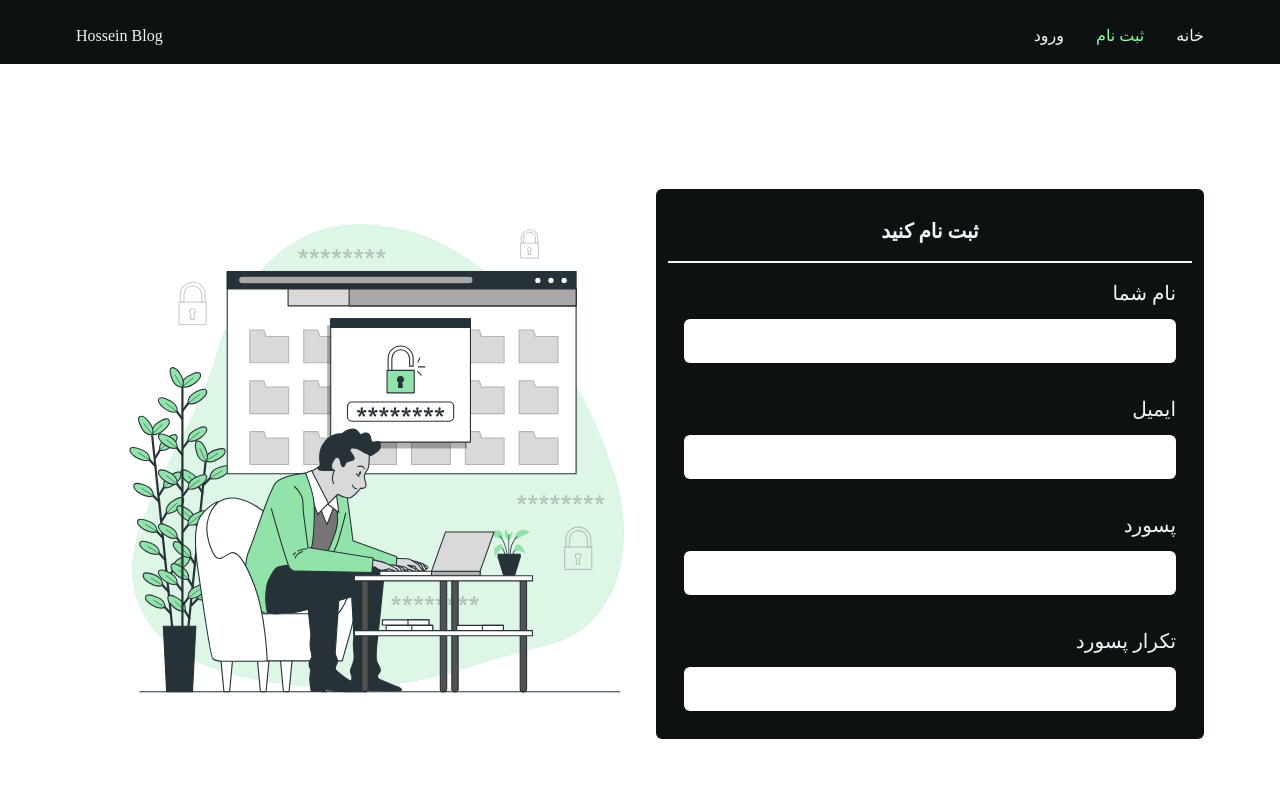
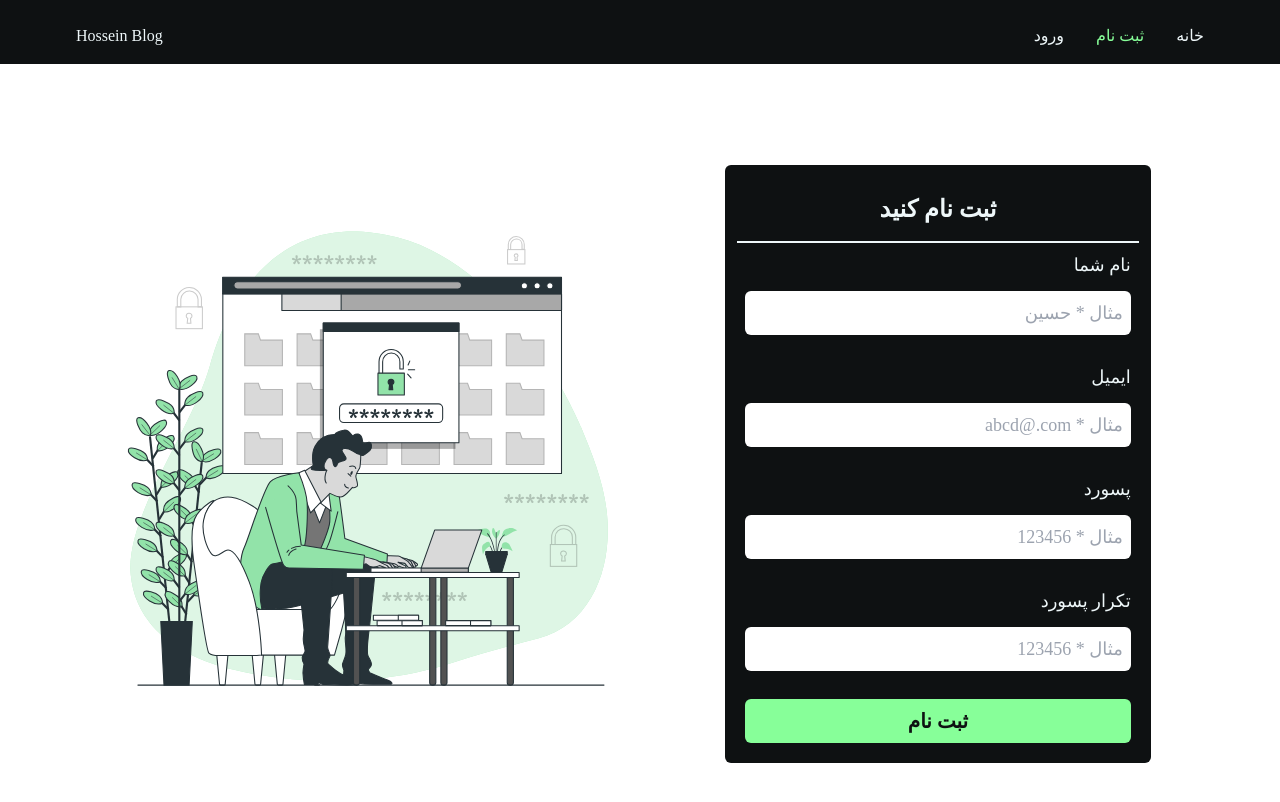
Before and after one commit to Hossein1371za/mini-blog-react-js-taiwind, a React (Vite) app: page /register in a window 1280 px wide. Shown: the top 802 px of the page. Built offline with nearby package versions, Linux system fonts and the light colour scheme; a small style sheet from the web is missing.

Commit message:
register section completed

```diff
--- a/src/App.jsx
+++ b/src/App.jsx
@@ -1,4 +1,5 @@
 import Pages from "./pages/Pages"
+
 
 function App() {
   return (
--- a/src/index.css
+++ b/src/index.css
@@ -19,7 +19,7 @@
     @apply bg-register bg-no-repeat bg-cover bg-center h-[40vh] lg:h-full
   }
   .label{
-    @apply text-xl
+    @apply text-lg
   }
   .input{
     @apply p-2 rounded-md outline-none text-primary text-lg
--- a/src/pages/Home.jsx
+++ b/src/pages/Home.jsx
@@ -2,7 +2,7 @@ import React from 'react'
 
 const Home = () => {
   return (
-    <div></div>
+    <div>home</div>
   )
 }
 
--- a/src/pages/Pages.jsx
+++ b/src/pages/Pages.jsx
@@ -4,6 +4,13 @@ import Header from '../components/navbar/Header'
 import Home from './Home'
 import Login from './Login'
 import Register from './Register'
+import axios from "axios";
+
+
+axios.defaults.baseURL = "http://localhost:8000/";
+axios.defaults.headers.post['Content-Type'] = "application/json";
+axios.defaults.headers.post['Accept'] = "application/json";
+axios.defaults.withCredentials = true;
 
 const Pages = () => {
   return (
--- a/src/pages/Register.jsx
+++ b/src/pages/Register.jsx
@@ -1,45 +1,140 @@
-import React from "react";
-import axios from "axios"
-import Swal from "sweetalert2"
+import React, { useState } from "react";
+import axios from "axios";
+import Swal from "sweetalert2";
 import { useNavigate } from "react-router-dom";
-import {useFormik} from "formik"
-import * as Yup from "yup"
-
+import { useFormik } from "formik";
+import * as Yup from "yup";
 
 const formschema = Yup.object({
-  name:Yup.string().required("فیلد نام الزامی است."),
-  email:Yup.string().email("ایمیل معتبر وارد کنید.") .required("فیلد ایمیل الزامی است."),
-  password:Yup.string().required("فیلد پسورد الزامی است."),
-  confpassword:Yup.string().required("فیلد تکرار پسورد الزامی است.")
-})
-
-
+  name: Yup.string().required("فیلد نام الزامی است."),
+  email: Yup.string()
+    .email("ایمیل معتبر وارد کنید.")
+    .required("فیلد ایمیل الزامی است."),
+  password: Yup.string().required("فیلد پسورد الزامی است."),
+  confPassword: Yup.string().required("فیلد تکرار پسورد الزامی است."),
+});
 
 const Register = () => {
+  const [error, setError] = useState([]);
+  const navigate = useNavigate();
+
+  const handleSubmit = async (value) => {
+    const data = {
+      name: value.name,
+      email: value.email,
+      password: value.password,
+      confPassword: value.confPassword,
+    };
+    try {
+      const res = await axios.post("/register", data);
+      if (res.data.error) {
+        setError(res.data.error);
+        console.log(data);
+      } else {
+        Swal.fire({
+          icon: "success",
+          title: "تبریک میگم!",
+          text: res.data.message,
+          showConfirmButton: true,
+          confirmButtonText: "تایید!",
+          timer: 5000,
+        });
+        navigate("/login");
+      }
+    } catch (error) {
+      console.log(error);
+    }
+  };
+
+  const formik = useFormik({
+    initialValues: {
+      name: "",
+      email: "",
+      password: "",
+      confPassword: "",
+    },
+    onSubmit: (values) => {
+      handleSubmit(values);
+    },
+    validationSchema: formschema,
+  });
+
   return (
     <div className="flex justify-center lg:items-center lg:h-[100vh]">
       <div className="container mx-auto">
-        <div className="grid grid-cols-1 lg:grid-cols-2 my-4 gap-x-8">
-          <div className="flex flex-col items-center justify-center bg-primary text-accent rounded-md p-3">
-            <h2 className="font-bold text-xl border-b-2 border-accent w-full text-center py-4">
+        <div className="grid grid-cols-1 lg:grid-cols-2 my-4 lg:gap-x-16">
+          <div className="flex flex-col items-center justify-center bg-primary text-accent rounded-md p-3 mx-auto  md:w-[80%]">
+            <h2 className="font-extrabold text-2xl border-b-2 border-accent w-full text-center py-4">
               ثبت نام کنید
             </h2>
-            <form className="w-full">
-              <div className="flex flex-col gap-y-3 p-4">
+            <form onSubmit={formik.handleSubmit} className="w-full">
+              <div className="flex flex-col gap-y-3 p-2">
                 <label className="label">نام شما</label>
-                <input name="name" className="input" type="text" />
+                <input
+                  name="name"
+                  className="input"
+                  type="text"
+                  value={formik.values.name}
+                  onChange={formik.handleChange("name")}
+                  onBlur={formik.handleBlur("name")}
+                  placeholder="مثال * حسین"
+                />
+                <p className="text-sm text-red-400">
+                  {formik.touched.name && formik.errors.name}
+                </p>
               </div>
-              <div className="flex flex-col gap-y-3 p-4">
+              <div className="flex flex-col gap-y-3 p-2">
                 <label className="label">ایمیل</label>
-                <input name="email" className="input" type="email" />
+                <input
+                  name="email"
+                  className="input"
+                  type="email"
+                  value={formik.values.email}
+                  onChange={formik.handleChange("email")}
+                  onBlur={formik.handleBlur("email")}
+                  placeholder="مثال * abcd@.com"
+                />
+                <p className="text-sm text-red-400">
+                  {formik.touched.email && formik.errors.email}
+                </p>
               </div>
-              <div className="flex flex-col gap-y-3 p-4">
+              <div className="flex flex-col gap-y-3 p-2">
                 <label className="label">پسورد</label>
-                <input name="password" className="input" type="password" />
+                <input
+                  name="password"
+                  className="input"
+                  type="password"
+                  value={formik.values.password}
+                  onChange={formik.handleChange("password")}
+                  onBlur={formik.handleBlur("password")}
+                  placeholder="مثال * 123456"
+                />
+                <p className="text-sm text-red-400">
+                  {formik.touched.password && formik.errors.password}
+                </p>
               </div>
-              <div className="flex flex-col gap-y-3 p-4">
+              <div className="flex flex-col gap-y-3 p-2">
                 <label className="label">تکرار پسورد</label>
-                <input name="confpassword" className="input" type="text" />
+                <input
+                  name="confPassword"
+                  className="input"
+                  type="text"
+                  value={formik.values.confPassword}
+                  onChange={formik.handleChange("confPassword")}
+                  onBlur={formik.handleBlur("confPassword")}
+                  placeholder="مثال * 123456"
+                />
+                <p className="text-sm text-red-400">
+                  {formik.touched.confPassword && formik.errors.confPassword}
+                </p>
+              </div>
+              <div className="p-2">
+                <button
+                  type="submit"
+                  className="bg-secondary w-full text-primary text-xl font-bold rounded-md py-2 cursor-pointer"
+                >
+                  ثبت نام
+                </button>
               </div>
             </form>
           </div>
```
